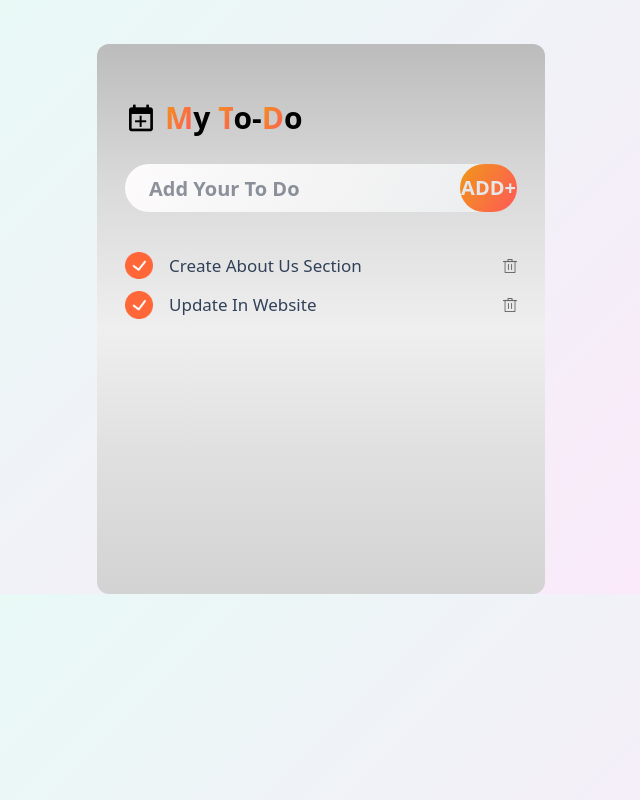
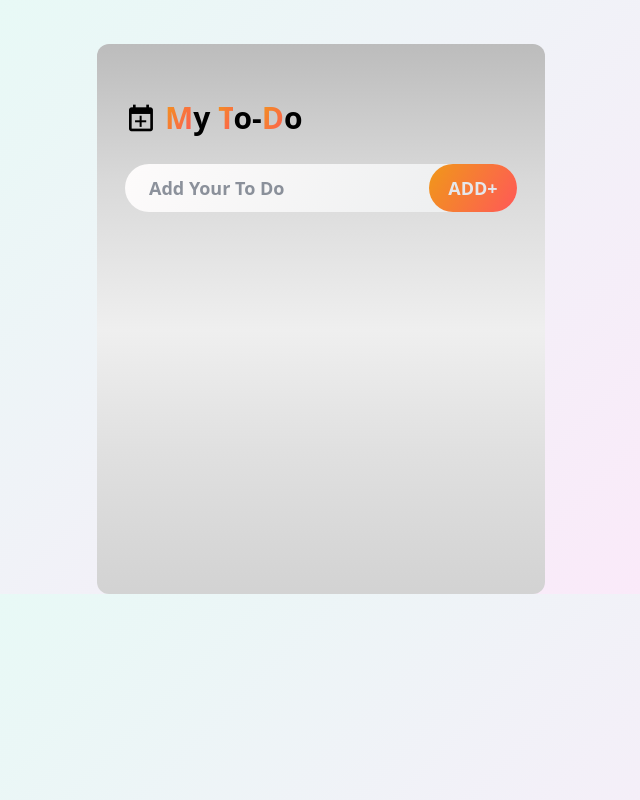
Before and after one commit to NiharikaNeha/To_Do_List--React-, a React (Vite) app: page / in a window 1280 px wide. Shown: the whole page, without its empty margins (319-959 px from the left). Built offline with nearby package versions, Linux system fonts and the light colour scheme.

Commit message:
completed

```diff
--- a/src/components/Todo.jsx
+++ b/src/components/Todo.jsx
@@ -1,22 +1,66 @@
-import React, { useRef } from "react";
-import todo from "../assets/todo_icon.png";
+import React, { useEffect, useRef, useState } from "react";
+import todo_img from "../assets/todo_icon.png";
 import Todoitems from "./Todoitems";
 
 const Todo = () => {
+  const [ToDo, setToDo] = useState(localStorage.getItem("todos") ? JSON.parse(localStorage.getItem("todos")) : []);
+  const inputRef = useRef();
 
-    const inputRef = useRef();
+  const add = () => {
+    const inputText = inputRef.current.value.trim();
 
-    const add = () => {
-      const inputText = inputRef.current.value;
-      console.log(inputText);
+    if (inputText === "") {
+      return null;
     }
+    const newTodo = {
+      id: Date.now(),
+      text: inputText,
+      isComplete: false,
+    };
+    setToDo((prev) => [...prev, newTodo]);
+    inputRef.current.value = "";
+  };
+
+  const delete_todo = (id)=> {
+    setToDo((prvTodo)=> {
+      return prvTodo.filter((ToDo)=> ToDo.id !== id)
+    })
+  }
+
+  const toggle = (id)=>{
+    setToDo((prevTodos)=>{
+      return prevTodos.map((todo)=>{
+        if(todo.id === id){
+          return {...todo, isComplete: !todo.isComplete}
+        }
+        return todo;
+      })
+    })
+  }
+
+  useEffect(()=>{
+  localStorage.setItem("todos", JSON.stringify(ToDo))
+  },[ToDo])
 
   return (
     <div className="bg-[linear-gradient(to_top,_lightgrey_0%,_lightgrey_1%,_#e0e0e0_26%,_#efefef_48%,_#d9d9d9_75%,_#bcbcbc_100%)] w-11/12 max-w-md flex flex-col p-7 min-h-[550px] rounded-xl place-self-center mt-11">
       {/* Title */}
       <div className="flex items-center mt-7 gap-2">
-        <img src={todo} alt="" className="w-8" />
-        <h1 className="text-3xl font-bold"><span className="bg-[linear-gradient(-60deg,_#ff5858_0%,_#f09819_100%)] text-transparent bg-clip-text">M</span>y <span className="bg-[linear-gradient(-60deg,_#ff5858_0%,_#f09819_100%)] text-transparent bg-clip-text">T</span>o-<span className="bg-[linear-gradient(-60deg,_#ff5858_0%,_#f09819_100%)] text-transparent bg-clip-text">D</span>o</h1>
+        <img src={todo_img} alt="" className="w-8" />
+        <h1 className="text-3xl font-bold">
+          <span className="bg-[linear-gradient(-60deg,_#ff5858_0%,_#f09819_100%)] text-transparent bg-clip-text">
+            M
+          </span>
+          y{" "}
+          <span className="bg-[linear-gradient(-60deg,_#ff5858_0%,_#f09819_100%)] text-transparent bg-clip-text">
+            T
+          </span>
+          o-
+          <span className="bg-[linear-gradient(-60deg,_#ff5858_0%,_#f09819_100%)] text-transparent bg-clip-text">
+            D
+          </span>
+          o
+        </h1>
       </div>
 
       {/* Input Box */}
@@ -25,17 +69,30 @@ const Todo = () => {
           type="text"
           ref={inputRef}
           placeholder="Add Your To Do"
-          className="bg-transparent border-0 outline-none flex-1 h-12 pl-6 pr-2 placeholder: text-slate-800 font-semibold text-[20px]"
+          className="bg-transparent border-0 outline-none flex-1 h-12 pl-6 pr-2 placeholder: text-slate-800 font-semibold text-[18px]"
         />
-        <button onClick={add} className="border-none rounded-full bg-[linear-gradient(-60deg,_#ff5858_0%,_#f09819_100%)] h-12 w-26 font-semibold text-[20px] text-gray-200">
+        <button
+          onClick={add}
+          className="border-none rounded-full bg-[linear-gradient(-60deg,_#ff5858_0%,_#f09819_100%)] h-12 w-26 font-semibold text-[18px] text-gray-200"
+        >
           ADD+
         </button>
       </div>
 
       {/* To Do List */}
       <div>
-        <Todoitems text="Create About Us Section"/>
-        <Todoitems text="Update In Website"/>
+        {ToDo.map((item, index) => {
+          return (
+            <Todoitems
+              key={index}
+              text={item.text}
+              id={item.id}
+              isComplete={item.isComplete}
+              delete_todo={delete_todo}
+              toggle={toggle}
+            />
+          );
+        })}
       </div>
     </div>
   );
--- a/src/components/Todoitems.jsx
+++ b/src/components/Todoitems.jsx
@@ -1,18 +1,29 @@
 import React from "react";
 import tick from "../assets/tick.png";
-// import not_tick from '../assets/not_tick.png'
-import delete_icons from '../assets/delete.png'
+import not_tick from '../assets/not_tick.png'
+import delete_icons from "../assets/delete.png";
 
-const Todoitems = ({text}) => {
+const Todoitems = ({ text, id, isComplete, delete_todo, toggle }) => {
   return (
     <div className="flex items-center my-3 gap-2">
-      <div className="flex flex-1 items-center cursor-pointer">
-        <img src={tick} alt="" className="w-7"/>
-        <p className="text-slate-700 ml-4 text-[17px]">{text}</p>
+      <div
+        onClick={() => {
+          toggle(id);
+        }}
+        className="flex flex-1 items-center cursor-pointer"
+      >
+        <img src={isComplete ? tick : not_tick} alt="" className="w-7" />
+        <p className={`text-slate-700 ml-4 text-[17px] decoration-gray-600 ${isComplete ? "line-through" : ""}`}>{text}</p>
       </div>
 
-      <img src={delete_icons} alt="" className="w-3.5 cursor-pointer"/>
-
+      <img
+        onClick={() => {
+          delete_todo(id);
+        }}
+        src={delete_icons}
+        alt=""
+        className="w-3.5 h-3.5 cursor-pointer"
+      />
     </div>
   );
 };
```
